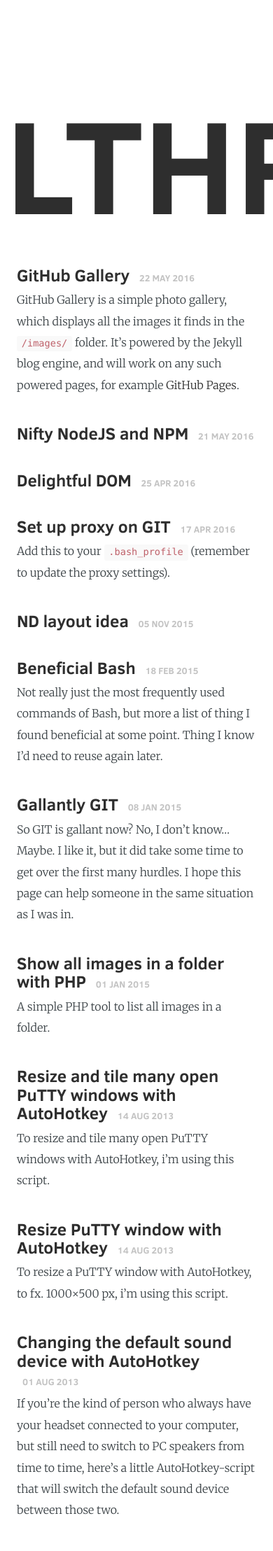
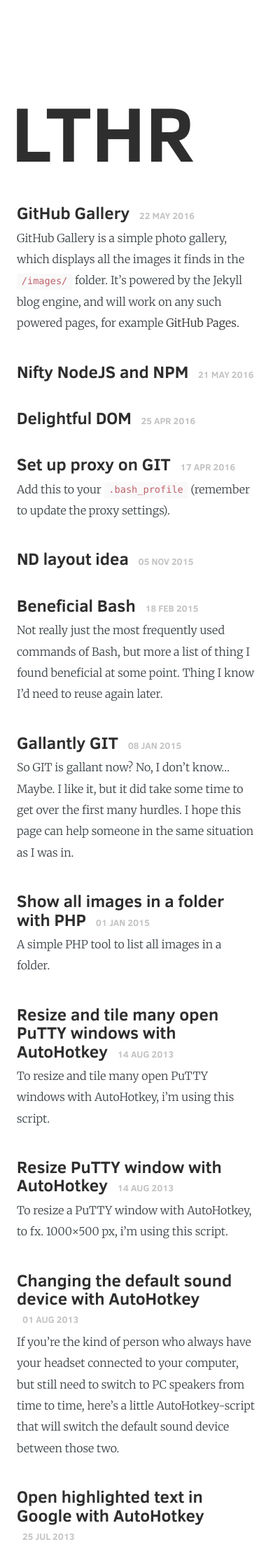
Before and after one commit to cirgl/lthr.github.io, a Jekyll site: the page built from index.html, in a window 390 px wide. Shown: the top 2216 px of the page at 70% size. Built offline with Jekyll 4.4.1, drawn with Linux system fonts in a browser that asks for light colours; nearby versions of some CDN libraries; the list of posts is cut into pages by our own code.

Commit message:
header should be responsive

```diff
--- a/_sass/_layout.scss
+++ b/_sass/_layout.scss
@@ -15,6 +15,12 @@
   h1 {
     font-size: 12rem;
     margin-left: -1rem;
+  }
+  @media (max-width: 500px) {
+    h1 {
+      font-size: 7rem;
+      margin-left: -.5rem;
+    }
   }
   margin-top: 8rem;
   margin-bottom: 8rem;
```
